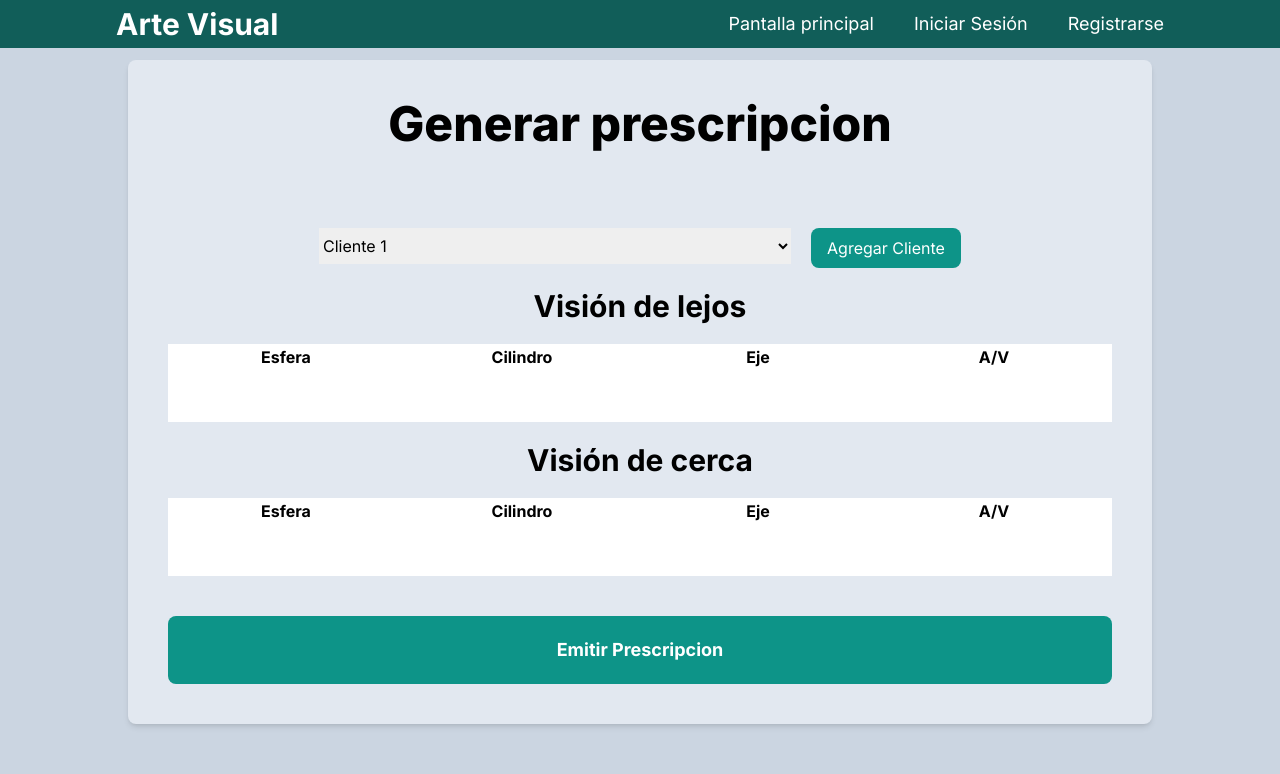
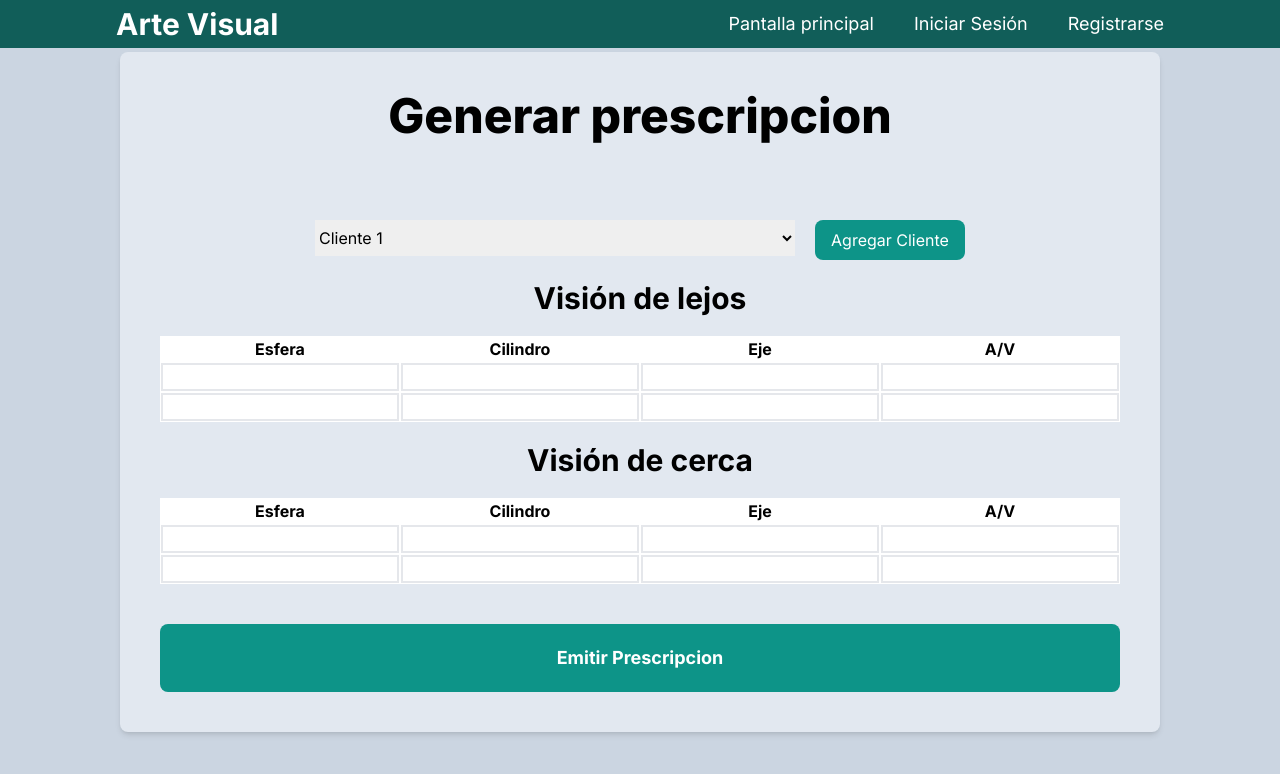
Before and after one commit to david-rosval/artevisual-nextjs, a Next.js app: page /inicio/prescripcion in a window 1280 px wide. Shown: the top 774 px of the page. Built offline with nearby package versions, Linux system fonts and the light colour scheme; no server answers.

Commit message:
ultimos detalles para revision de tacza

```diff
--- a/src/app/inicio/prescripcion/page.jsx
+++ b/src/app/inicio/prescripcion/page.jsx
@@ -30,30 +30,30 @@ const PrescripcionPage = () => {
             <tbody>
               <tr>
                 <td>
-                  <input type="text" className="w-full" />
+                  <input type="text" className="w-full border-2" />
                 </td>
                 <td>
-                  <input type="text" className="w-full" />
+                  <input type="text" className="w-full border-2" />
                 </td>
                 <td>
-                  <input type="text" className="w-full" />
+                  <input type="text" className="w-full border-2" />
                 </td>
                 <td>
-                  <input type="text" className="w-full" />
+                  <input type="text" className="w-full border-2" />
                 </td>
               </tr>
               <tr>
                 <td>
-                  <input type="text" className="w-full" />
+                  <input type="text" className="w-full border-2" />
                 </td>
                 <td>
-                  <input type="text" className="w-full" />
+                  <input type="text" className="w-full border-2" />
                 </td>
                 <td>
-                  <input type="text" className="w-full" />
+                  <input type="text" className="w-full border-2" />
                 </td>
                 <td>
-                  <input type="text" className="w-full" />
+                  <input type="text" className="w-full border-2" />
                 </td>
               </tr>
             </tbody>
@@ -75,30 +75,30 @@ const PrescripcionPage = () => {
             <tbody>
               <tr>
                 <td>
-                  <input type="text" className="w-full" />
+                  <input type="text" className="w-full border-2" />
                 </td>
                 <td>
-                  <input type="text" className="w-full" />
+                  <input type="text" className="w-full border-2" />
                 </td>
                 <td>
-                  <input type="text" className="w-full" />
+                  <input type="text" className="w-full border-2" />
                 </td>
                 <td>
-                  <input type="text" className="w-full" />
+                  <input type="text" className="w-full border-2" />
                 </td>
               </tr>
               <tr>
                 <td>
-                  <input type="text" className="w-full" />
+                  <input type="text" className="w-full border-2" />
                 </td>
                 <td>
-                  <input type="text" className="w-full" />
+                  <input type="text" className="w-full border-2" />
                 </td>
                 <td>
-                  <input type="text" className="w-full" />
+                  <input type="text" className="w-full border-2" />
                 </td>
                 <td>
-                  <input type="text" className="w-full" />
+                  <input type="text" className="w-full border-2" />
                 </td>
               </tr>
             </tbody>
--- a/src/middleware.js
+++ b/src/middleware.js
@@ -1,5 +1,5 @@
 export {default} from 'next-auth/middleware'
 
 export const config = {
-    matcher: ["/inicio"],
+    matcher: ["/inicio/:path*"],
 }
```
